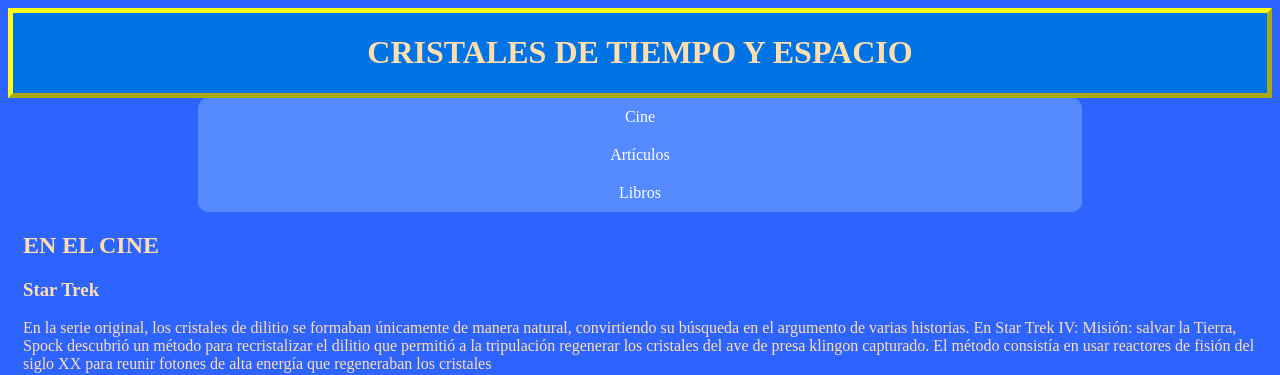
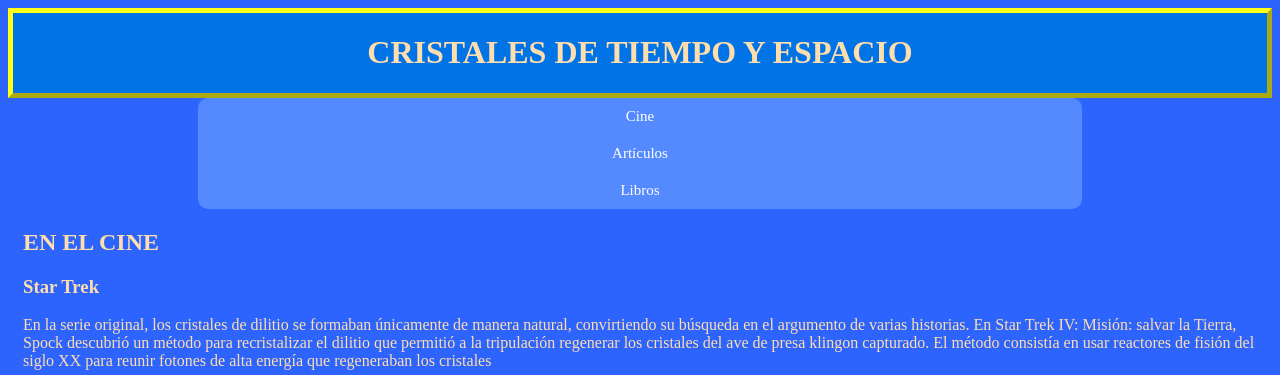
Before and after one commit to miguel788C/cristal, a plain HTML site: page index.html in a window 1280 px wide. Shown: the top 375 px of the page. Drawn offline with Linux system fonts and the light colour scheme.

Commit message:
Update crisestilos.css

```diff
--- a/crisestilos.css
+++ b/crisestilos.css
@@ -57,7 +57,8 @@ a:active{
     color: #fff;
     text-decoration:none;
     padding: 10px;
-    border-bottom: 2px
+    border-bottom: 2px;
+    font-size: 15px;
 }
 .ger li{
 	list-style: none;
```
